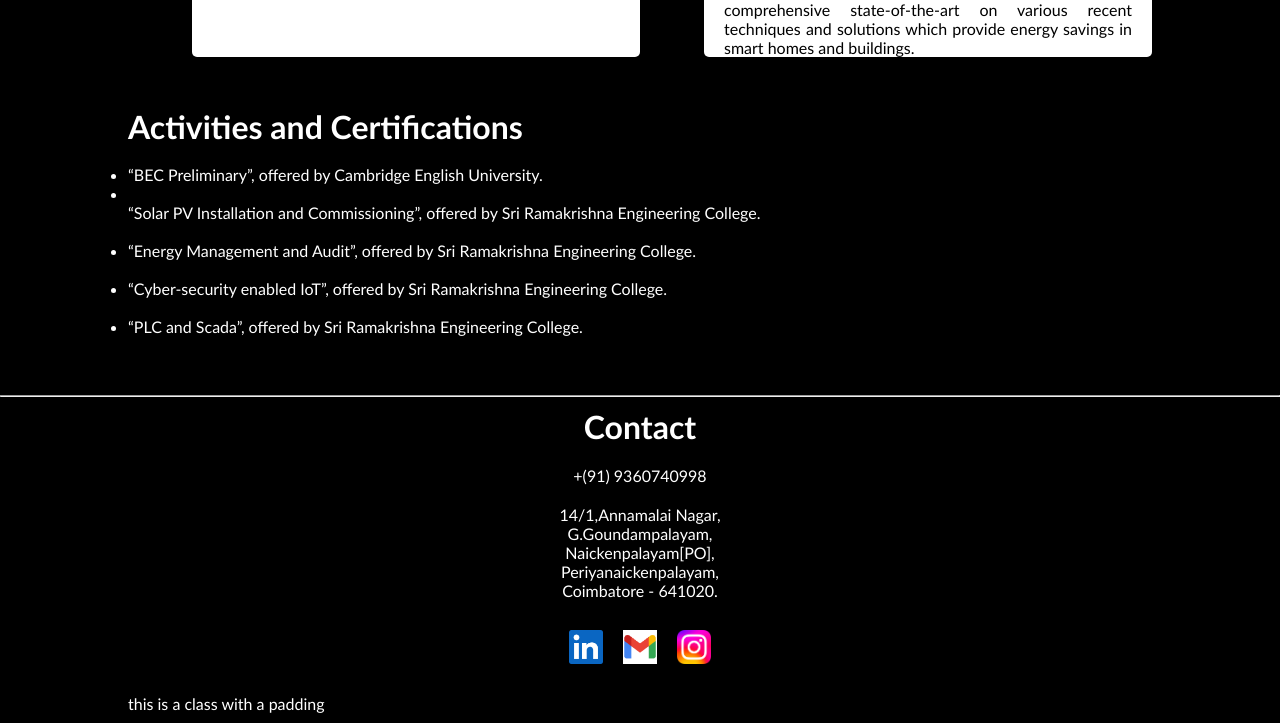
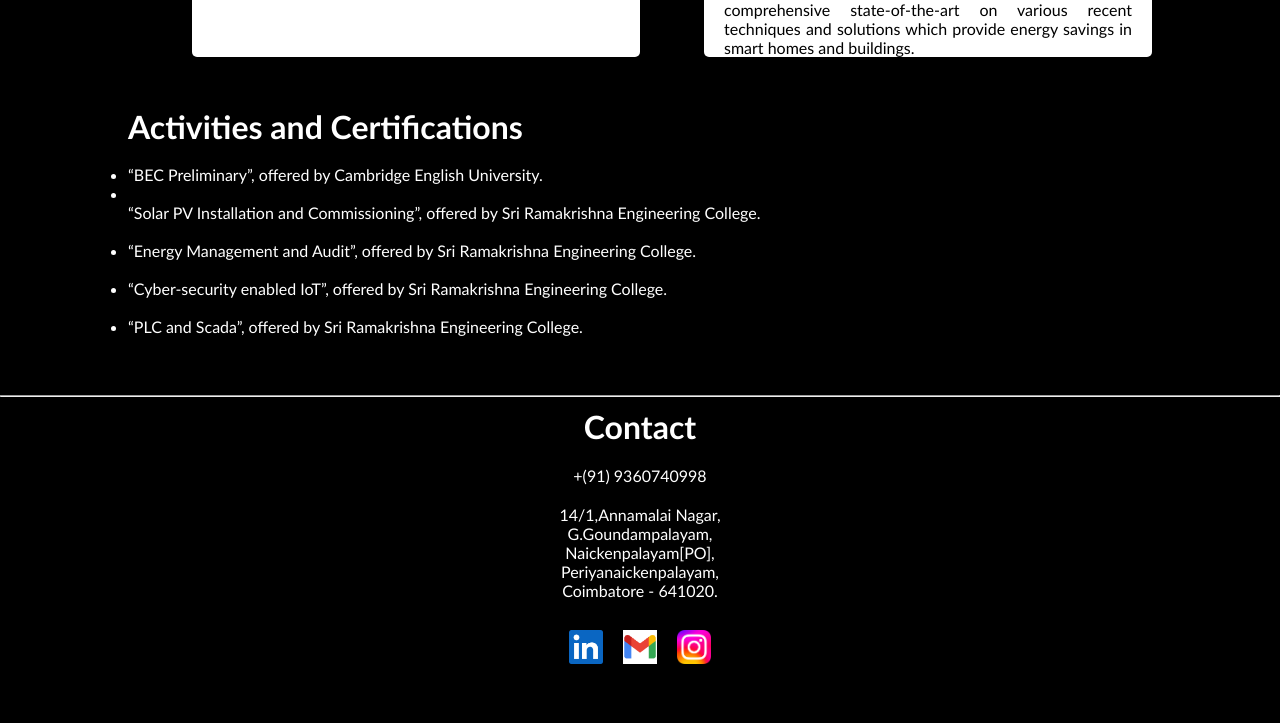
Before and after one commit to saran540/Saran540.github.io, a plain HTML site: page Portfolio/portfolio.html in a window 1280 px wide. Shown: the part 2138-2861 px from the top of the page. After the commit the page ends 2822 px from the top, so only its background shows below. Drawn offline with Linux system fonts and the light colour scheme.

Commit message:
Update portfolio.html

```diff
--- a/Portfolio/portfolio.html
+++ b/Portfolio/portfolio.html
@@ -270,8 +270,3 @@
     </script>
   </body>
 </html>
-
-
-<div class="container">
-  this is a class with a padding
-</div>
```
